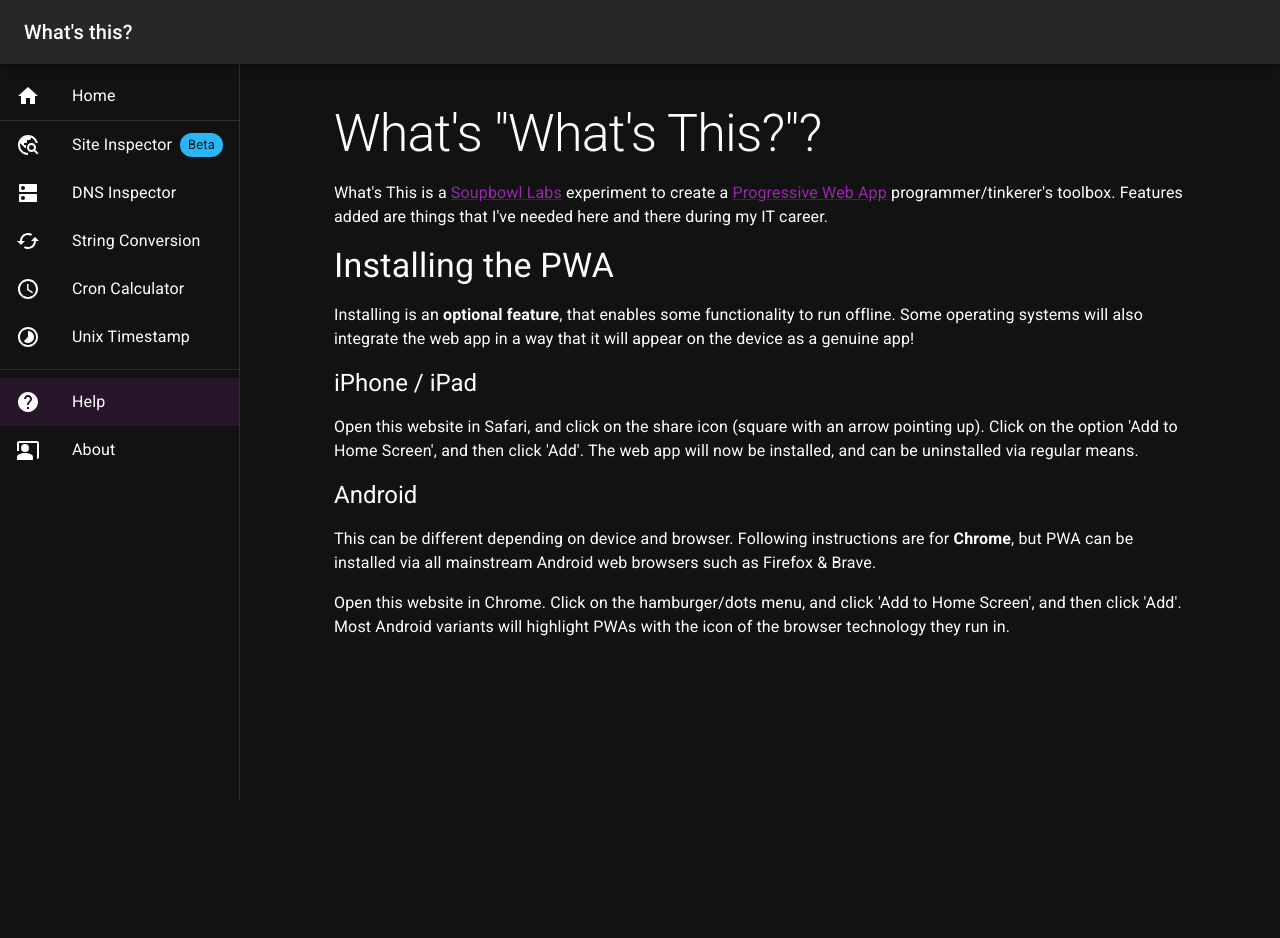
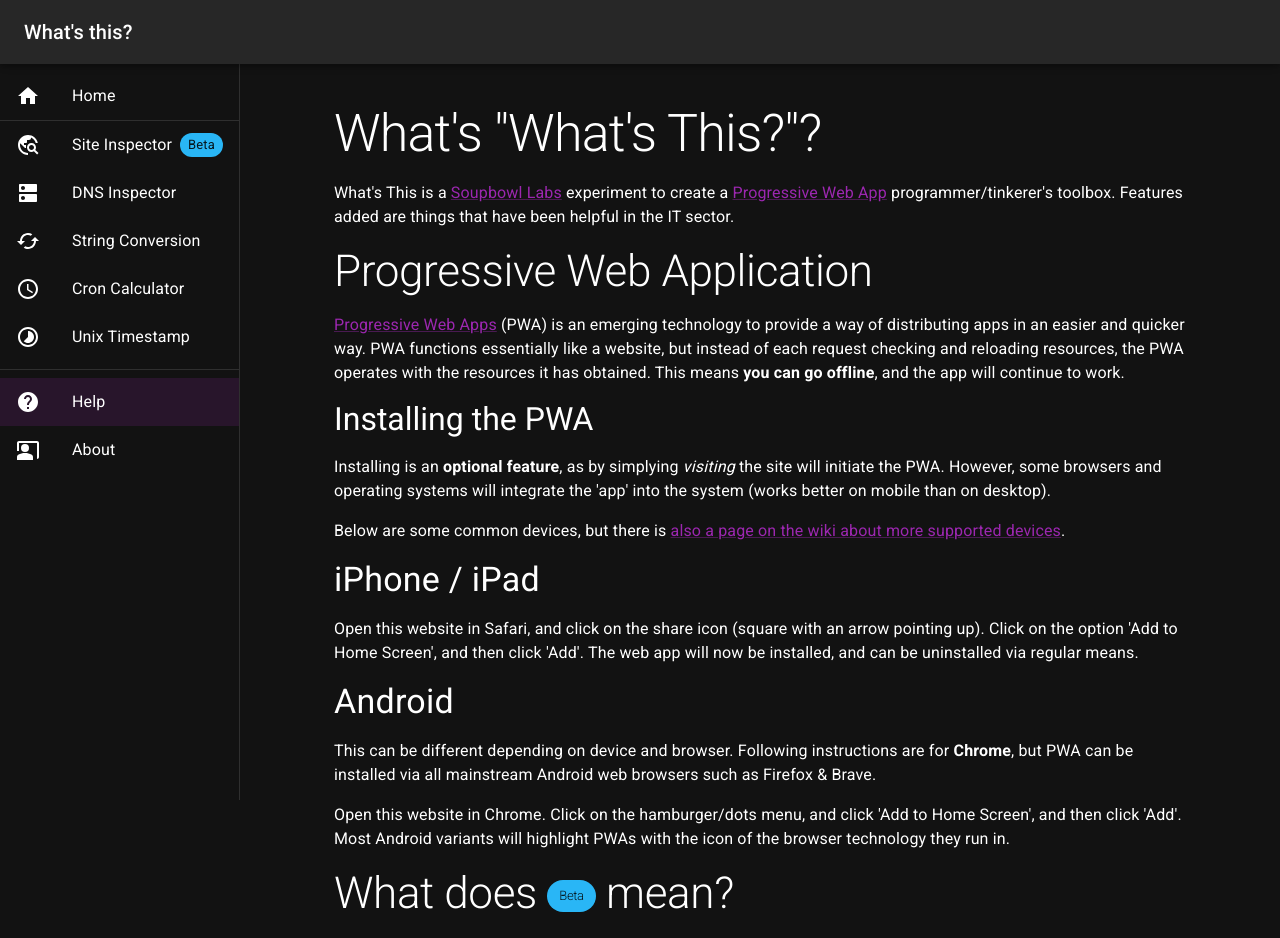
Before and after one commit to soup-bowl/whatsth.is, a React (Create React App) app: page /#/help in a window 1280 px wide. Shown: the top 938 px of the page. Before the commit the page ends 800 px from the top, so only its background shows below. Built offline with nearby package versions, Linux system fonts and the light colour scheme.

Commit message:
Changed help page.

```diff
--- a/src/pages/help.tsx
+++ b/src/pages/help.tsx
@@ -1,4 +1,4 @@
-import { Typography, Link, Box, Button, Stack } from "@mui/material";
+import { Typography, Link, Box, Button, Stack, Chip } from "@mui/material";
 import { useState, useEffect } from "react";
 import agent from "../api/agent";
 
@@ -17,29 +17,48 @@ export function HelpPage() {
 		<Typography my={2}>
 			What's This is a <Link href="https://labs.soupbowl.io">Soupbowl Labs</Link> experiment to create
 			a <Link href="https://web.dev/progressive-web-apps/">Progressive Web App</Link> programmer/tinkerer's toolbox.
-			Features added are things that I've needed here and there during my IT career.
+			Features added are things that have been helpful in the IT sector.
 		</Typography>
-		<Typography variant="h4" component="h2" my={2}>Installing the PWA</Typography>
+		<Typography variant="h2" my={2}>Progressive Web Application</Typography>
 		<Typography my={2}>
-			Installing is an <Box component="span" fontWeight='700'>optional feature</Box>, that enables some functionality to run
-			offline. Some operating systems will also integrate the web app in a way that it will appear on the device as a genuine
-			app!
+			<Link href="https://web.dev/progressive-web-apps/">Progressive Web Apps</Link> (PWA) is an emerging technology to
+			provide a way of distributing apps in an easier and quicker way. PWA functions essentially like a website, but
+			instead of each request checking and reloading resources, the PWA operates with the resources it has obtained. This
+			means <strong>you can go offline</strong>, and the app will continue to work.
 		</Typography>
-		<Typography variant="h5" component="h3" my={2}>iPhone / iPad</Typography>
+		<Typography variant="h3" my={2}>Installing the PWA</Typography>
+		<Typography my={2}>
+			Installing is an <strong>optional feature</strong>, as by simplying <em>visiting</em> the site will initiate the PWA.
+			However, some browsers and operating systems will integrate the 'app' into the system (works better on mobile than on
+			desktop).
+		</Typography>
+		<Typography my={2}>
+			Below are some common devices, but there is&nbsp;
+			<Link href="https://github.com/soup-bowl/whatsth.is/wiki/Supported-Devices">
+				also a page on the wiki about more supported devices
+			</Link>.
+		</Typography>
+		<Typography variant="h4" my={2}>iPhone / iPad</Typography>
 		<Typography my={2}>
 			Open this website in Safari, and click on the share icon (square with an arrow pointing up). Click on the option
 			'Add to Home Screen', and then click 'Add'. The web app will now be installed, and can be uninstalled via regular
 			means.
 		</Typography>
-		<Typography variant="h5" component="h3" my={2}>Android</Typography>
+		<Typography variant="h4" my={2}>Android</Typography>
 		<Typography my={2}>
-			This can be different depending on device and browser. Following instructions are for&nbsp;
-			<Box component="span" fontWeight='700'>Chrome</Box>, but PWA can be installed via all mainstream Android web browsers
-			such as Firefox & Brave.
+			This can be different depending on device and browser. Following instructions are for <strong>Chrome</strong>,
+			but PWA can be installed via all mainstream Android web browsers such as Firefox & Brave.
 		</Typography>
 		<Typography my={2}>
 			Open this website in Chrome. Click on the hamburger/dots menu, and click 'Add to Home Screen', and then click 'Add'.
 			Most Android variants will highlight PWAs with the icon of the browser technology they run in.
+		</Typography>
+		<Typography variant="h2" my={2}>What does <Chip label="Beta" color="info" /> mean?</Typography>
+		<Typography my={2}>
+			This represents a segment that has not yet been fully completed. All segments will continue to be worked on for as
+			long as they can have stuff added or fixed, but the marked ones require more attention. Expect bugs when dealing
+			with beta-marked entries, but
+			please <Link href="https://github.com/soup-bowl/whatsth.is/issues">report them where possible</Link>.
 		</Typography>
 	</>
 	);
```
